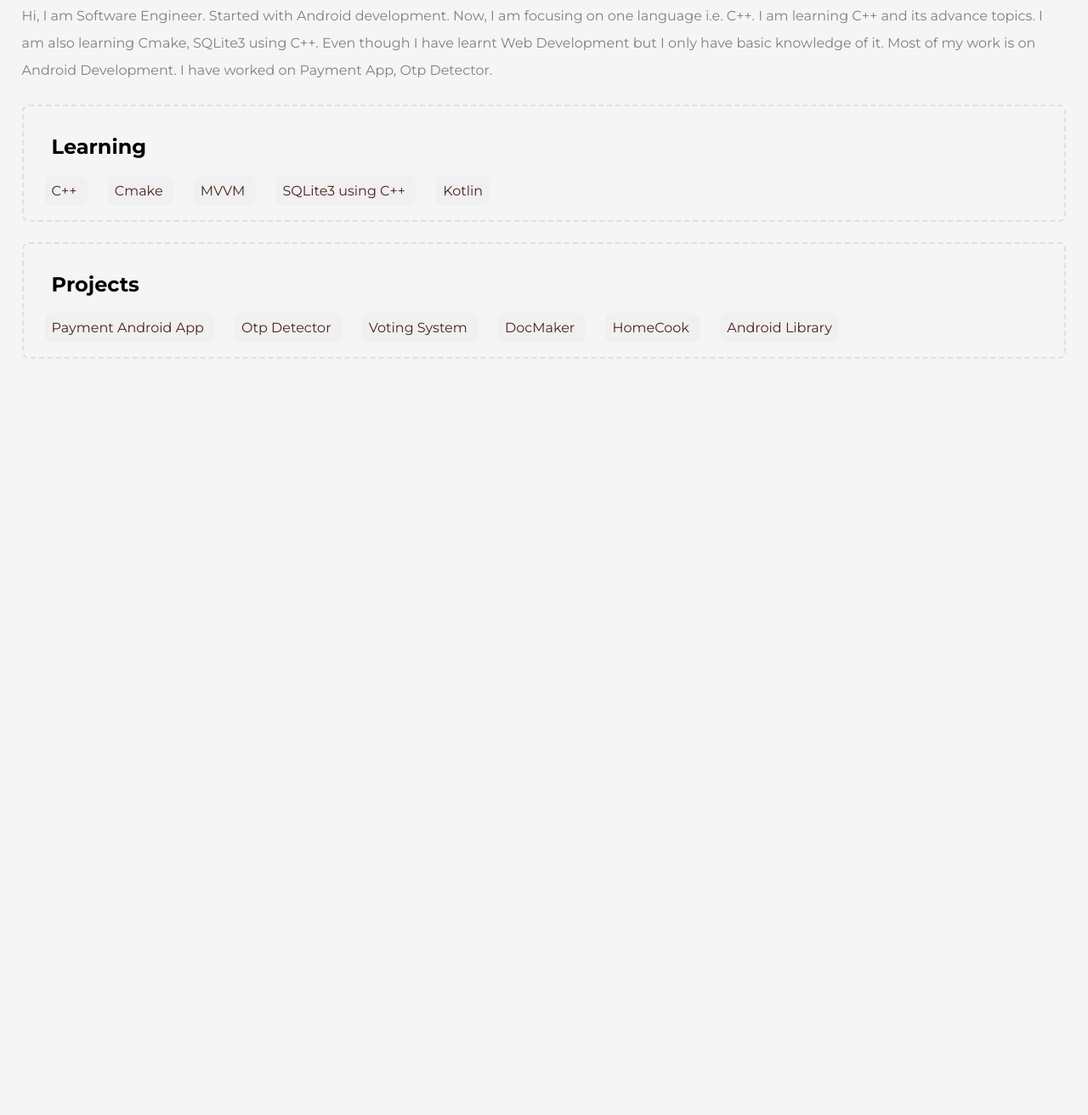
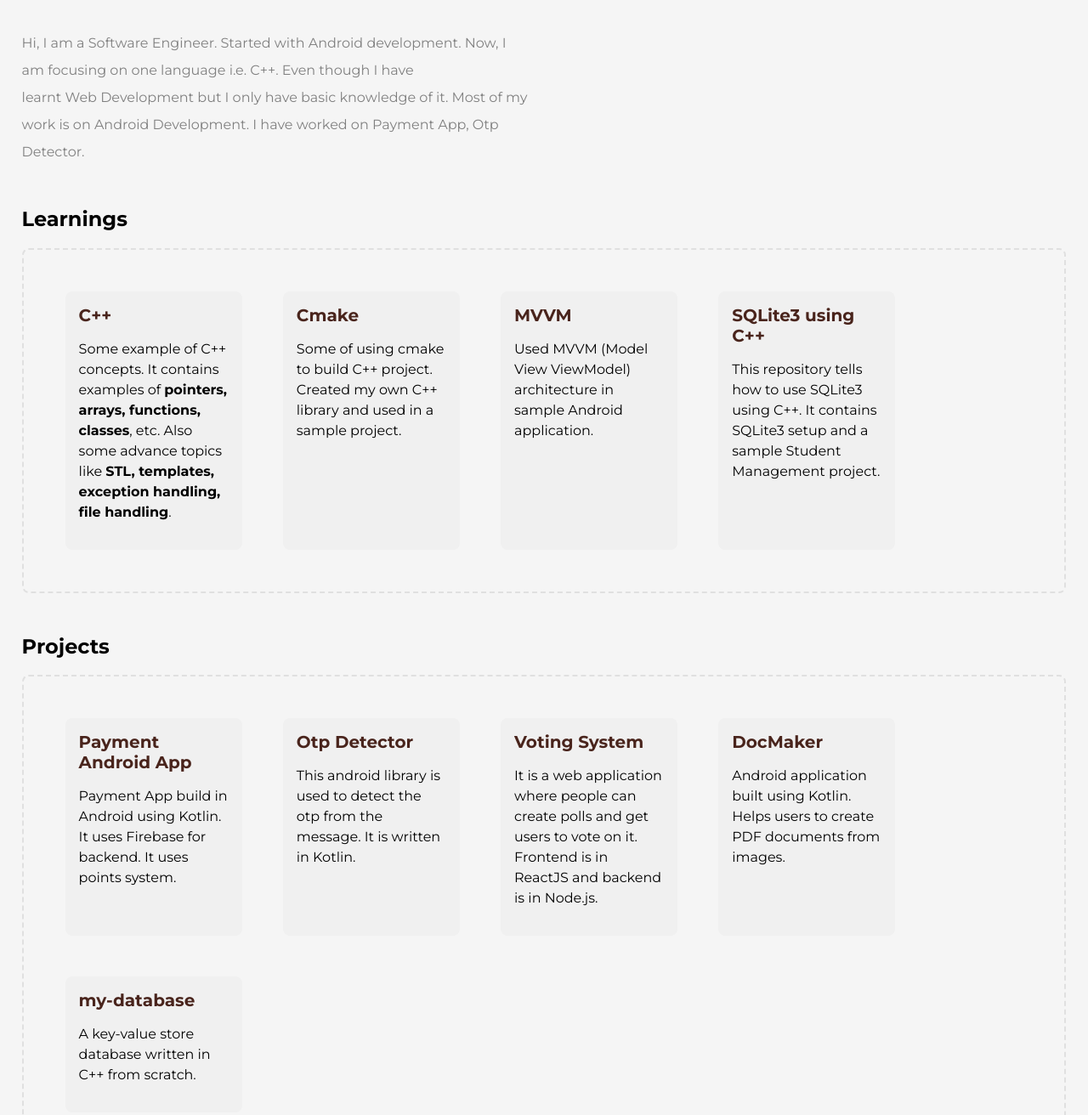
Before and after one commit to prashantrawat131/prashantrawat131.github.io, a plain HTML site: page index.html in a window 1280 px wide. Shown: the part 92-1404 px from the top of the page at 85% size. Before the commit the page ends 800 px from the top, so only its background shows below. Drawn offline with Linux system fonts and the light colour scheme.

Commit message:
Added link description

```diff
--- a/index.css
+++ b/index.css
@@ -15,30 +15,40 @@ body {
   margin-bottom: 20px;
   line-height: 32px;
   color: gray;
+  white-space: pre-line;
 }
 
+.link-description {
+  font-size: 16px;
+  line-height: 24px;
+}
 
-.link-item{
-  margin-top: 8px;
-  margin-right: 24px;
-  padding: 8px;
+.link-item {
+  width: 15%;
+  margin: 24px;
+  padding: 16px;
   border-radius: 8px;
   background-color: #f0f0f0;
 }
 
-.links-section{
+.link-title {
+  font-size: 20px;
+  font-weight: bold;
+  margin-bottom: 8px;
+}
+
+.links-section {
+  display: flex;
+  flex-wrap: wrap;
   border: #e0e0e0 2px dashed;
   border-radius: 8px;
-  margin-top: 24px;
 }
 
-.links-section-heading{
+.links-section-heading {
   font-size: 24px;
   font-weight: bold;
-  padding: 8px;
-  margin-top: 0;
+  margin-top: 48px;
 }
-
 
 #name {
   font-size: 40px;
--- a/index.html
+++ b/index.html
@@ -12,86 +12,127 @@
       <p id="photo-symbol"><i>#</i></p>
       <h1 id="name">Prashant Rawat</h1>
       <p id="introduction">
-        Hi, I am Software Engineer. Started with Android development. Now, I am
-        focusing on one language i.e. C++. I am learning C++ and its advance
-        topics. I am also learning Cmake, SQLite3 using C++. Even though I have
+        Hi, I am a Software Engineer. Started with Android development. Now, I
+        am focusing on one language i.e. C++. Even though I have
         learnt Web Development but I only have basic knowledge of it. Most of my
         work is on Android Development. I have worked on Payment App, Otp
         Detector.
       </p>
     </div>
+
+    <h2 class="links-section-heading">Learnings</h2>
     <section class="links-section">
-      <h2 class="links-section-heading">Learning</h2>
+      <div class="link-item">
         <a
-        class="link-item"
+          class="link-title"
           href="https://github.com/prashantrawat131/Learn_C_and_CPP"
           target="_blank">
           C++
         </a>
+        <p class="link-description">
+          Some example of C++ concepts. It contains examples of
+          <b>pointers, arrays, functions, classes</b>, etc. Also some advance
+          topics like <b>STL, templates, exception handling, file handling</b>.
+        </p>
+      </div>
+      <div class="link-item">
         <a
-        class="link-item"
+          class="link-title"
           href="https://github.com/prashantrawat131/Learn-Cmake"
           target="_blank">
           Cmake
         </a>
+        <p class="link-description">
+          Some of using cmake to build C++ project. Created my own C++ library
+          and used in a sample project.
+        </p>
+      </div>
+
+      <div class="link-item">
         <a
-        class="link-item"
+          class="link-title"
           target="_blank"
           href="https://github.com/prashantrawat131/MvvmCodeLab2">
           MVVM
         </a>
+        <p class="link-description">
+          Used MVVM (Model View ViewModel) architecture in sample Android
+          application.
+        </p>
+      </div>
+      <div class="link-item">
         <a
-        class="link-item"
+          class="link-title"
           target="_blank"
           href="https://github.com/prashantrawat131/Learn-SQL-CPP">
           SQLite3 using C++
         </a>
-      <a
-        class="link-item"
-        target="_blank"
-        href="https://github.com/prashantrawat131/LearnKotlinApp">
-        Kotlin
-      </a>
+        <p class="link-description">
+          This repository tells how to use SQLite3 using C++. It contains SQLite3 setup and a
+          sample Student Management project.
+        </p>
+      </div>
     </section>
 
+    <h2 class="links-section-heading">Projects</h2>
     <section class="links-section">
-      <h2 class="links-section-heading">Projects</h2>
+      <div class="link-item">
         <a
-        class="link-item"
+          class="link-title"
           target="_blank"
           href="https://github.com/prashantrawat131/Payment-App">
           Payment Android App
         </a>
+        <p class="link-description">
+          Payment App build in Android using Kotlin. It uses Firebase for backend. It uses points system.
+        </p>
+      </div>
+      <div class="link-item">
         <a
-        class="link-item"
+          class="link-title"
           target="_blank"
           href="https://github.com/prashantrawat131/Otp-Detector">
           Otp Detector
         </a>
+        <p class="link-description">
+          This android library is used to detect the otp from the message. It is written in Kotlin.
+        </p>
+      </div>
+      <div class="link-item">
         <a
-        class="link-item"
+          class="link-title"
           target="_blank"
           href="https://github.com/prashantrawat131/voting-system">
           Voting System
         </a>
+        <p class="link-description">
+          It is a web application where people can create polls and get users to vote on it.
+          Frontend is in ReactJS and backend is in Node.js.
+        </p>
+      </div>
+      <div class="link-item">
         <a
-        class="link-item"
+          class="link-title"
           target="_blank"
           href="https://github.com/prashantrawat131/DocMaker">
           DocMaker
         </a>
+        <p class="link-description">
+          Android application built using Kotlin. Helps users to create PDF documents from images.
+        </p>
+      </div>
+
+      <div class="link-item">
         <a
-        class="link-item"
+          class="link-title"
           target="_blank"
-        href="https://github.com/prashantrawat131/HomeCook/">
-        HomeCook
+          href="https://github.com/prashantrawat131/my-database">
+          my-database
         </a>
-      <a
-        class="link-item"
-        target="_blank"
-        href="https://github.com/prashantrawat131/mylibrary">
-        Android Library
-        </a>
+        <p class="link-description">
+          A key-value store database written in C++ from scratch.
+        </p>
+      </div>
     </section>
   </body>
 </html>
```
Lines whose indentation alone changed are shown as unchanged.
